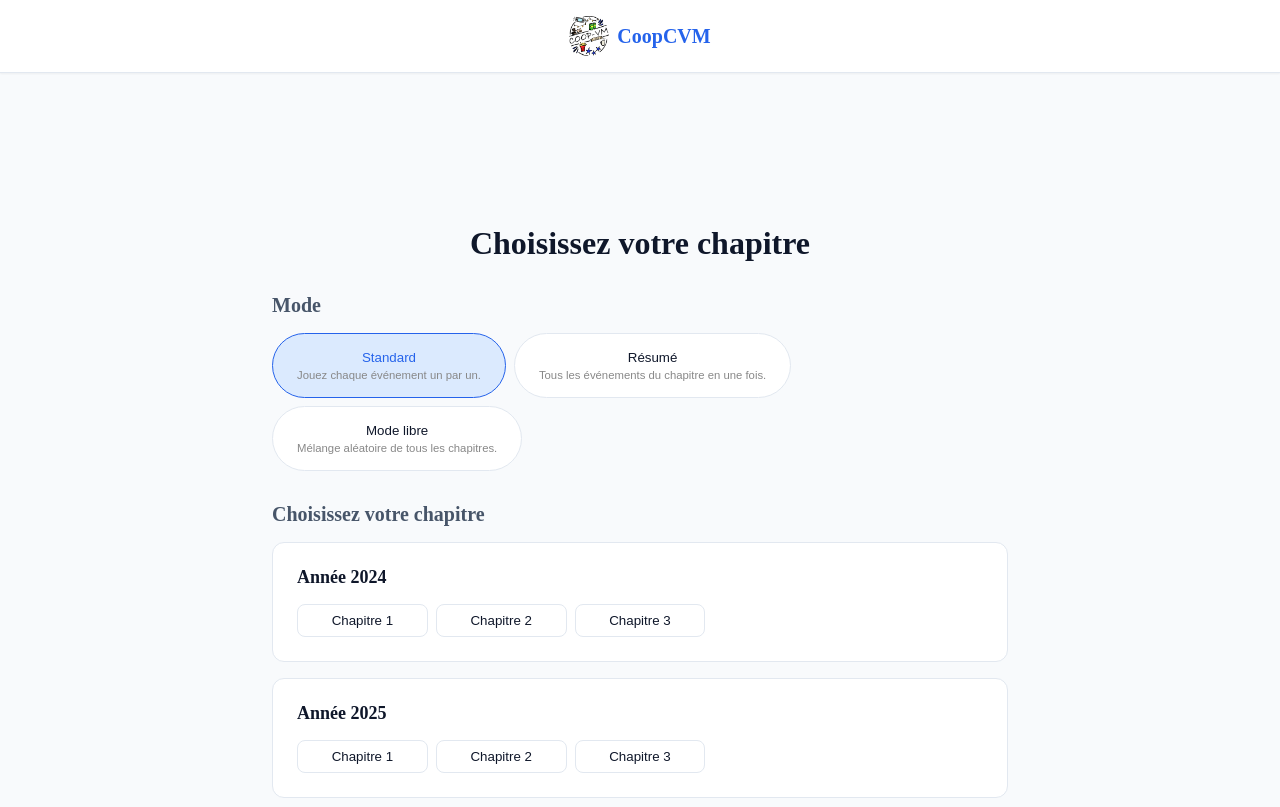
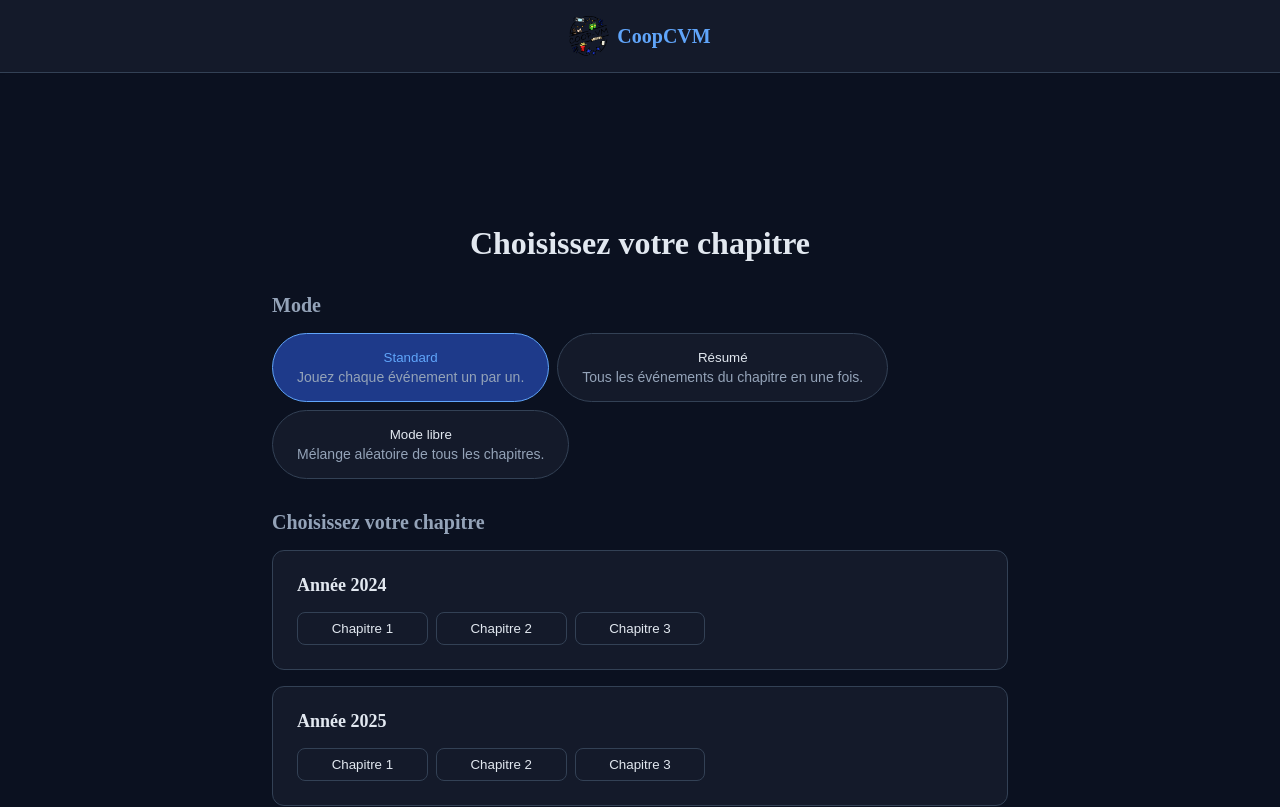
Before and after one commit to pdoucefy/edu-timeline, a Next.js app: page /fr/select in a window 1280 px wide. Shown: the top 807 px of the page. Built offline with nearby package versions, Linux system fonts and the light colour scheme.

Commit message:
dark mode

```diff
--- a/src/app/global-error.tsx
+++ b/src/app/global-error.tsx
@@ -1,8 +1,10 @@
 'use client';
 
 import { useEffect } from 'react';
+import styled, { ThemeProvider } from 'styled-components';
 
 import frMessages from '@/i18n/messages/fr.json';
+import { theme as appTheme } from '@/styles/theme.ts';
 
 type GlobalErrorProps = {
   error: Error & { digest?: string };
@@ -10,6 +12,60 @@ type GlobalErrorProps = {
 };
 
 const t = (key: keyof typeof frMessages.errors) => frMessages.errors[key];
+
+const StyledBody = styled.body`
+  display: flex;
+  flex-direction: column;
+  align-items: center;
+  justify-content: center;
+  min-height: 100vh;
+  margin: 0;
+  font-family: ${({ theme }) => theme.typography.fontFamily.base};
+  background-color: ${({ theme }) => theme.colors.background};
+  color: ${({ theme }) => theme.colors.text};
+  text-align: center;
+  padding: ${({ theme }) => theme.spacing.xl};
+`;
+
+const ErrorTitle = styled.h1`
+  font-size: ${({ theme }) => theme.typography.fontSize.xxxl};
+  font-weight: ${({ theme }) => theme.typography.fontWeight.bold};
+  color: ${({ theme }) => theme.colors.error};
+  margin-bottom: ${({ theme }) => theme.spacing.md};
+`;
+
+const ErrorDescription = styled.p`
+  font-size: ${({ theme }) => theme.typography.fontSize.md};
+  color: ${({ theme }) => theme.colors.textMuted};
+  margin-bottom: ${({ theme }) => theme.spacing.xl};
+  max-width: 480px;
+  line-height: ${({ theme }) => theme.typography.lineHeight.relaxed};
+`;
+
+const RetryButton = styled.button`
+  padding: ${({ theme }) => `${theme.spacing.md} ${theme.spacing.xxl}`};
+  background-color: ${({ theme }) => theme.colors.primary};
+  color: ${({ theme }) => theme.colors.textInverse};
+  font-size: ${({ theme }) => theme.typography.fontSize.lg};
+  font-weight: ${({ theme }) => theme.typography.fontWeight.semibold};
+  border: none;
+  border-radius: ${({ theme }) => theme.radii.lg};
+  cursor: pointer;
+  transition: background-color 0.2s ease;
+
+  &:hover {
+    background-color: ${({ theme }) => theme.colors.primaryHover};
+  }
+
+  &:active {
+    background-color: ${({ theme }) => theme.colors.primaryActive};
+  }
+
+  &:focus-visible {
+    outline: 2px solid ${({ theme }) => theme.colors.primary};
+    outline-offset: 2px;
+  }
+`;
 
 /**
  * Global error boundary lives outside the locale layout, so we import the
@@ -22,59 +78,15 @@ const GlobalError = ({ error, reset }: GlobalErrorProps) => {
 
   return (
     <html lang="fr">
-      <body
-        style={{
-          display: 'flex',
-          flexDirection: 'column',
-          alignItems: 'center',
-          justifyContent: 'center',
-          minHeight: '100vh',
-          margin: 0,
-          fontFamily:
-            'system-ui, -apple-system, BlinkMacSystemFont, "Segoe UI", Roboto, "Helvetica Neue", Arial, sans-serif',
-          backgroundColor: '#F8FAFC',
-          color: '#0F172A',
-          textAlign: 'center',
-          padding: '2rem',
-        }}
-      >
-        <h1
-          style={{
-            color: '#EF4444',
-            marginBottom: '1rem',
-            fontSize: '2.5rem',
-          }}
-        >
-          {t('dataLoadFailure')}
-        </h1>
-        <p
-          style={{
-            color: '#475569',
-            marginBottom: '2rem',
-            maxWidth: '480px',
-            lineHeight: 1.75,
-            fontSize: '1.125rem',
-          }}
-        >
-          {t('dataLoadFailureDescription')}
-        </p>
-        <button
-          onClick={reset}
-          type="button"
-          style={{
-            padding: '1rem 3rem',
-            backgroundColor: '#2563EB',
-            color: '#FFFFFF',
-            fontSize: '1.25rem',
-            fontWeight: 600,
-            border: 'none',
-            borderRadius: '0.75rem',
-            cursor: 'pointer',
-          }}
-        >
-          {t('retryLabel')}
-        </button>
-      </body>
+      <ThemeProvider theme={appTheme}>
+        <StyledBody>
+          <ErrorTitle>{t('dataLoadFailure')}</ErrorTitle>
+          <ErrorDescription>{t('dataLoadFailureDescription')}</ErrorDescription>
+          <RetryButton onClick={reset} type="button">
+            {t('retryLabel')}
+          </RetryButton>
+        </StyledBody>
+      </ThemeProvider>
     </html>
   );
 };
--- a/src/components/LevelSelectionClient.tsx
+++ b/src/components/LevelSelectionClient.tsx
@@ -147,7 +147,7 @@ const DifficultyItem = styled.div`
 const DifficultyRadio = styled(RadioGroup.Item)`
   width: 1.25rem;
   height: 1.25rem;
-  border-radius: 9999px;
+  border-radius: ${({ theme }) => theme.radii.round};
   border: 2px solid ${({ theme }) => theme.colors.borderStrong};
   background: ${({ theme }) => theme.colors.surface};
   cursor: pointer;
@@ -169,7 +169,7 @@ const DifficultyIndicator = styled(RadioGroup.Indicator)`
   display: block;
   width: 0.6rem;
   height: 0.6rem;
-  border-radius: 9999px;
+  border-radius: ${({ theme }) => theme.radii.round};
   background: ${({ theme }) => theme.colors.primary};
   margin: auto;
 `;
@@ -214,6 +214,19 @@ const EmptyState = styled.p`
   text-align: center;
   color: ${({ theme }) => theme.colors.textMuted};
   font-size: ${({ theme }) => theme.typography.fontSize.md};
+`;
+
+const ModeToggleContent = styled.div`
+  display: flex;
+  flex-direction: column;
+  align-items: center;
+  gap: ${({ theme }) => theme.spacing.xs};
+`;
+
+const ModeToggleDescription = styled.span`
+  font-size: ${({ theme }) => theme.typography.fontSize.sm};
+  color: ${({ theme }) => theme.colors.textMuted};
+  text-align: center;
 `;
 
 /* ------------------------------------------------------------------ */
@@ -386,38 +399,26 @@ export const LevelSelectionClient = ({ years, locale }: LevelSelectionClientProp
           aria-label="Mode de sélection"
         >
           <ModeToggle value="single" $pressed={mode === 'single'} aria-pressed={mode === 'single'}>
-            <div
-              style={{ display: 'flex', flexDirection: 'column', alignItems: 'center', gap: '4px' }}
-            >
+            <ModeToggleContent>
               <span>{t('standardToggle')}</span>
-              <span style={{ fontSize: '0.85em', color: '#888', textAlign: 'center' }}>
-                {t('standardDescription')}
-              </span>
-            </div>
+              <ModeToggleDescription>{t('standardDescription')}</ModeToggleDescription>
+            </ModeToggleContent>
           </ModeToggle>
           <ModeToggle
             value="summary"
             $pressed={mode === 'summary'}
             aria-pressed={mode === 'summary'}
           >
-            <div
-              style={{ display: 'flex', flexDirection: 'column', alignItems: 'center', gap: '4px' }}
-            >
+            <ModeToggleContent>
               <span>{t('summaryToggle')}</span>
-              <span style={{ fontSize: '0.85em', color: '#888', textAlign: 'center' }}>
-                {t('summaryDescription')}
-              </span>
-            </div>
+              <ModeToggleDescription>{t('summaryDescription')}</ModeToggleDescription>
+            </ModeToggleContent>
           </ModeToggle>
           <ModeToggle value="forFun" $pressed={mode === 'forFun'} aria-pressed={mode === 'forFun'}>
-            <div
-              style={{ display: 'flex', flexDirection: 'column', alignItems: 'center', gap: '4px' }}
-            >
+            <ModeToggleContent>
               <span>{t('forFunToggle')}</span>
-              <span style={{ fontSize: '0.85em', color: '#888', textAlign: 'center' }}>
-                {t('forFunDescription')}
-              </span>
-            </div>
+              <ModeToggleDescription>{t('forFunDescription')}</ModeToggleDescription>
+            </ModeToggleContent>
           </ModeToggle>
         </ModeToggleGroup>
       </Section>
--- a/src/styles/theme.ts
+++ b/src/styles/theme.ts
@@ -1,40 +1,40 @@
 export const theme = {
   colors: {
-    // Brand
-    primary: '#2563EB',
-    primaryHover: '#1D4ED8',
-    primaryActive: '#1E40AF',
-    primaryMuted: '#DBEAFE',
+    // Brand (slightly softened blue to work well on dark)
+    primary: '#60A5FA',
+    primaryHover: '#3B82F6',
+    primaryActive: '#2563EB',
+    primaryMuted: '#1E3A8A',
 
-    secondary: '#7C3AED',
-    secondaryHover: '#6D28D9',
-    secondaryActive: '#5B21B6',
-    secondaryMuted: '#EDE9FE',
+    secondary: '#A78BFA',
+    secondaryHover: '#8B5CF6',
+    secondaryActive: '#7C3AED',
+    secondaryMuted: '#3B166E',
 
     // Backgrounds
-    background: '#F8FAFC',
-    surface: '#FFFFFF',
-    surfaceHover: '#F1F5F9',
-    surfaceActive: '#E2E8F0',
+    background: '#0B1120',
+    surface: '#141A2A',
+    surfaceHover: '#1C2333',
+    surfaceActive: '#252E40',
 
     // Text
-    text: '#0F172A',
-    textMuted: '#475569',
-    textInverse: '#FFFFFF',
+    text: '#E2E8F0',
+    textMuted: '#94A3B8',
+    textInverse: '#0F172A',
 
     // Borders
-    border: '#E2E8F0',
-    borderStrong: '#CBD5E1',
+    border: '#334155',
+    borderStrong: '#475569',
 
     // Semantic
-    success: '#10B981',
-    successMuted: '#D1FAE5',
-    warning: '#F59E0B',
-    warningMuted: '#FEF3C7',
-    error: '#EF4444',
-    errorMuted: '#FEE2E2',
-    info: '#3B82F6',
-    infoMuted: '#DBEAFE',
+    success: '#34D399',
+    successMuted: '#064E3B',
+    warning: '#FBBF24',
+    warningMuted: '#451A03',
+    error: '#F87171',
+    errorMuted: '#450A0A',
+    info: '#60A5FA',
+    infoMuted: '#1E3A8A',
   },
 
   spacing: {
```
Also changed, not shown: 1 other file (tests, documents, lock files or other folders).
